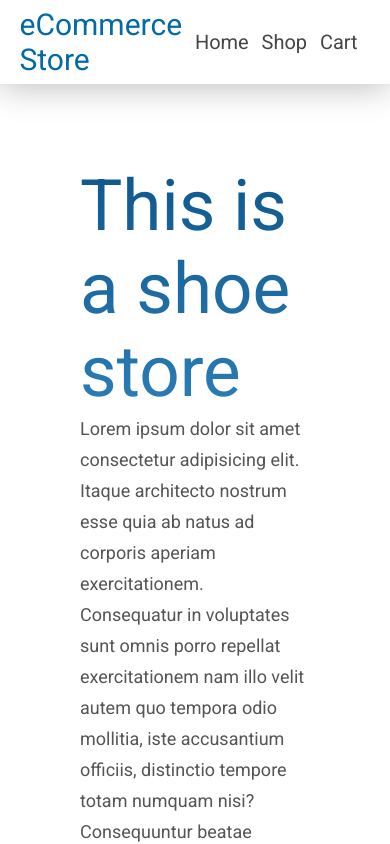
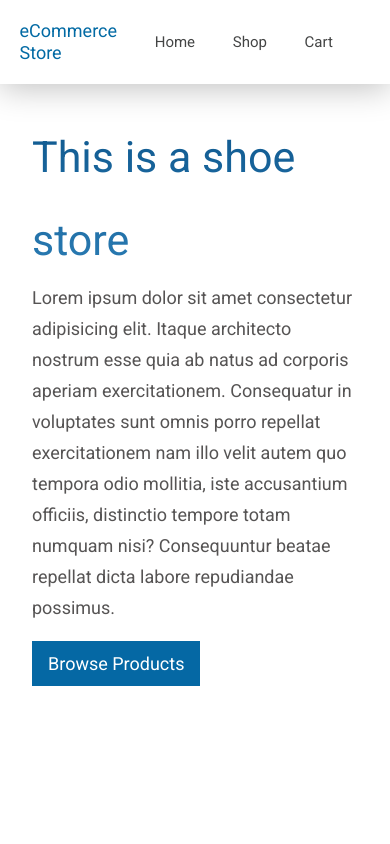
Before and after one commit to omar-shahid/eCommerce-store, a React (Create React App) app: page / in a window 390 px wide. Shown: the top 844 px of the page. Built offline with nearby package versions, Linux system fonts and the light colour scheme.

Commit message:
Made site Home and Store page mobile responsive

```diff
--- a/src/pages/Home.jsx
+++ b/src/pages/Home.jsx
@@ -5,8 +5,8 @@ function Home() {
   return (
     <>
       <div className="h-100vh">
-        <div className="row h-100pr">
-          <div className="col-4 d-flex p-5 justify-content-center align-items-center">
+        <div className="row row-sm-unreverse h-100pr">
+          <div className="col-4 banner d-flex p-5 justify-content-center align-items-center">
             <div>
               <h1 class="banner-heading">This is a shoe store</h1>
               <p>
@@ -24,7 +24,7 @@ function Home() {
             </div>
           </div>
           <div
-            className="col-6 h-100pr banner"
+            className="col-6 h-100pr banner d-sm-none"
             style={{ backgroundImage: `url(${ShoeCover})` }}
           />
         </div>
--- a/src/styles/Navbar.css
+++ b/src/styles/Navbar.css
@@ -43,5 +43,16 @@
 @media screen and (max-weight: 800px) {
   .logo {
     font-size: 23px;
+    line-height: 22px !important;
   }
 }
+
+@media screen and (max-width: 568px) {
+  .top-nav ul li a {
+    font-size: 15px;
+  }
+  .logo {
+    font-size: 18px;
+    line-height: 22px !important;
+  }
+}
--- a/src/styles/index.css
+++ b/src/styles/index.css
@@ -112,10 +112,11 @@ p {
   margin-bottom: 3em;
 }
 
+.row-responsive-reverse {
+  flex-direction: row;
+}
+
 @media screen and (max-width: 800px) {
-  .row {
-    display: block;
-  }
   .container-xl {
     width: 90vw;
   }
@@ -123,4 +124,30 @@ p {
     padding: 1em;
     height: auto !important;
   }
+  .row-responsive-reverse {
+    flex-direction: column-reverse !important;
+  }
+  .banner {
+    background-size: cover;
+  }
+  .d-sm-none {
+    display: none;
+  }
 }
+
+@media screen and (max-width: 568px) {
+  .banner-heading {
+    font-size: 43px;
+  }
+  .banner.p-5 {
+    padding: 2em;
+  }
+  .row {
+    display: flex;
+    flex-direction: column-reverse;
+    overflow: auto;
+  }
+  .row-sm-unreverse {
+    flex-direction: column;
+  }
+}
--- a/src/styles/product.css
+++ b/src/styles/product.css
@@ -31,3 +31,9 @@
   font-weight: normal;
   font-size: 18px;
 }
+
+@media screen and (max-width: 600px) {
+  .product-heading {
+    line-height: 55px;
+  }
+}
```
